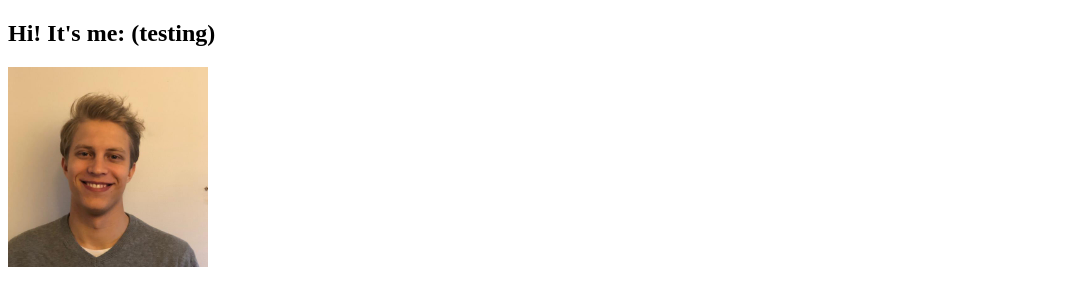
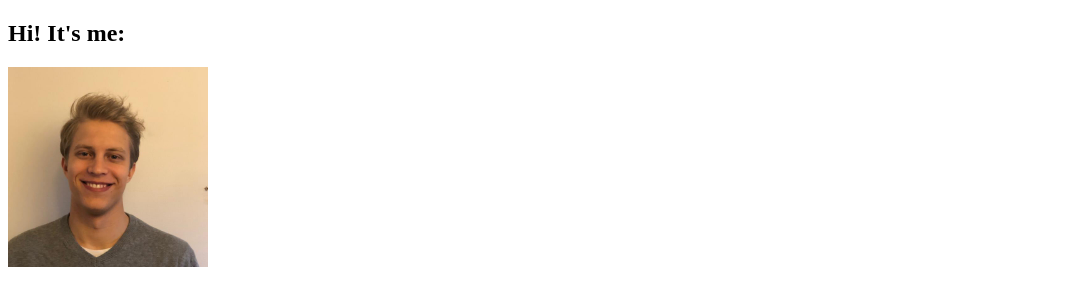
Before and after one commit to qdveky/qdveky.github.io, a plain HTML site: page index.html in a window 1280 px wide. Shown: the top 289 px of the page, without its empty margins (0-1077 px from the left). Drawn offline with Linux system fonts and the light colour scheme.

Commit message:
returned to original state, committed from codespace

```diff
--- a/index.html
+++ b/index.html
@@ -4,7 +4,7 @@
         <title> Veeti </title>
     </head>
     <body>
-        <h2>Hi! It's me: (testing) </h2>
+        <h2>Hi! It's me: </h2>
         <img src="veeti.jpeg" title="You can also call me by my second name, Jonathan, if it's easier"
         style="width:200px;height:200px;"/>
 
```
